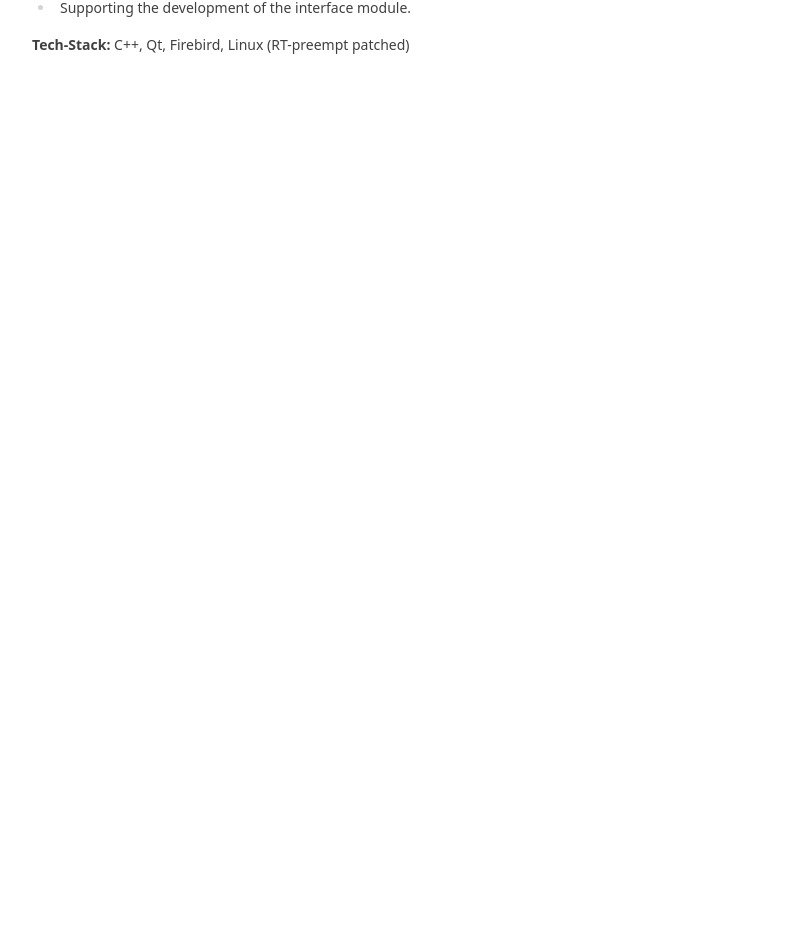
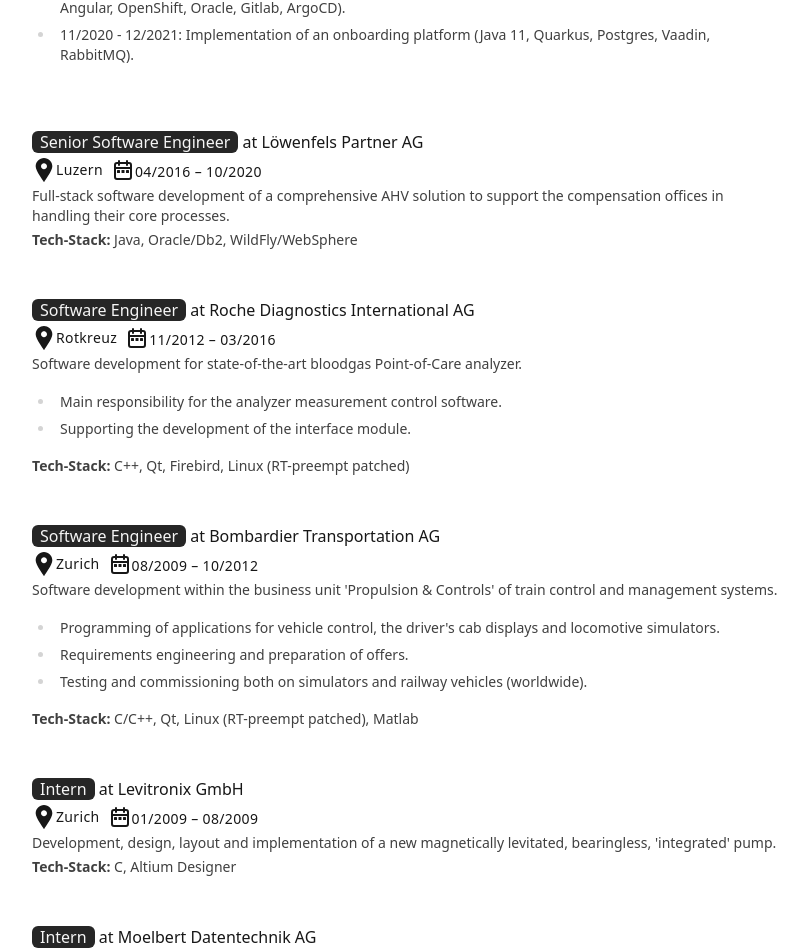
Before and after one commit to schereradi/scherera.ch, a Next.js app: page /cv in a window 1280 px wide. Shown: the part 431-1382 px from the top of the page, without its empty margins (310-1118 px from the left). Before the commit the page ends 800 px from the top, so only its background shows below. Built offline with nearby package versions, Linux system fonts and the light colour scheme.

Commit message:
Add all job positions

```diff
--- a/app/cv/page.tsx
+++ b/app/cv/page.tsx
@@ -24,6 +24,34 @@
         </div>
 
         <Job
+          title='Senior Software Engineer'
+          company='Inacta AG'
+          location='Zug'
+          period='11/2020 – 08/2023'
+          description={
+            <>
+              Full-stack software development of cloud applications.
+              <ul>
+                <li>Remaining time: Implementation of an investment platform for FIAT and cryptocurrencies (Java 17, Quarkus, Postgres, Next.js, RabbitMQ).</li>
+                <li>06/2022 - 03/2023: Implementation of a new output management system (Kotlin, Spring Boot, Camunda, Angular, OpenShift, Oracle, Gitlab, ArgoCD).</li>
+                <li>11/2020 - 12/2021: Implementation of an onboarding platform (Java 11, Quarkus, Postgres, Vaadin, RabbitMQ).</li>
+              </ul>
+            </>
+          }
+        />
+        <Job
+          title='Senior Software Engineer'
+          company='Löwenfels Partner AG'
+          location='Luzern'
+          period='04/2016 – 10/2020'
+          description={
+            <>
+              Full-stack software development of a comprehensive AHV solution to support the compensation offices in handling their core processes.
+            </>
+          }
+          tech='Java, Oracle/Db2, WildFly/WebSphere'
+        />
+        <Job
           title='Software Engineer'
           company='Roche Diagnostics International AG'
           location='Rotkreuz'
@@ -32,13 +60,54 @@
             <>
               Software development for state-of-the-art bloodgas Point-of-Care analyzer.
               <ul>
-                <li>Responsible for the analyzer measurement control software, which calculates measured values from the sensor or from the oxymetry module, performs the calibration and quality control of the sensor, handles errors in the instrument, controls and monitors all sensors and actuators, etc.</li>
+                <li>Main responsibility for the analyzer measurement control software.</li>
                 <li>Supporting the development of the interface module.</li>
               </ul>
             </>
           }
           tech='C++, Qt, Firebird, Linux (RT-preempt patched)'
         />
+        <Job
+          title='Software Engineer'
+          company='Bombardier Transportation AG'
+          location='Zurich'
+          period='08/2009 – 10/2012'
+          description={
+            <>
+              Software development within the business unit 'Propulsion & Controls' of train control and management systems.
+              <ul>
+                <li>Programming of applications for vehicle control, the driver's cab displays and locomotive simulators.</li>
+                <li>Requirements engineering and preparation of offers.</li>
+                <li>Testing and commissioning both on simulators and railway vehicles (worldwide).</li>
+              </ul>
+            </>
+          }
+          tech='C/C++, Qt, Linux (RT-preempt patched), Matlab'
+        />
+        <Job
+          title='Intern'
+          company='Levitronix GmbH'
+          location='Zurich'
+          period='01/2009 – 08/2009'
+          description={
+            <>
+              Development, design, layout and implementation of a new magnetically levitated, bearingless, 'integrated' pump.
+            </>
+          }
+          tech='C, Altium Designer'
+        />
+        <Job
+          title='Intern'
+          company='Moelbert Datentechnik AG'
+          location='Hochdorf'
+          period='08/2006 – 10/2006'
+          description={
+            <>
+              Feature implementation for a energy distribution software of a load flow calculation to simulate the effects of a switching operation.
+            </>
+          }
+          tech='Delphi'
+        />
       </div>
     </section>
   );
--- a/components/job.tsx
+++ b/components/job.tsx
@@ -7,7 +7,7 @@
   location: string;
   period: string;
   description: ReactNode;
-  tech: string;
+  tech?: string;
 }
 
 export const Job: React.FC<JobProps> = ({
@@ -30,9 +30,12 @@
       <div className="mt-1 prose prose-neutral dark:prose-invert text-xs md:text-sm max-w-fit">
         {description}
       </div>
-      <div className="mt-1 prose prose-neutral dark:prose-invert text-xs md:text-sm max-w-fit">
-        <span className="font-bold">Tech-Stack: </span>{tech}
-      </div>
+      {tech && (
+        <div className="mt-1 prose prose-neutral dark:prose-invert text-xs md:text-sm max-w-fit">
+          <span className="font-bold">Tech-Stack: </span>{tech}
+        </div>
+      )}
+
     </div>
   );
 };
```
